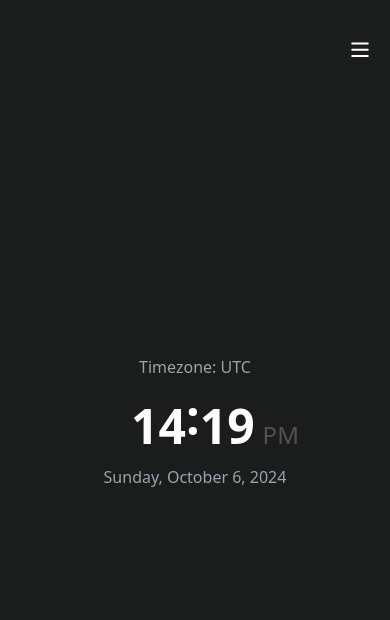
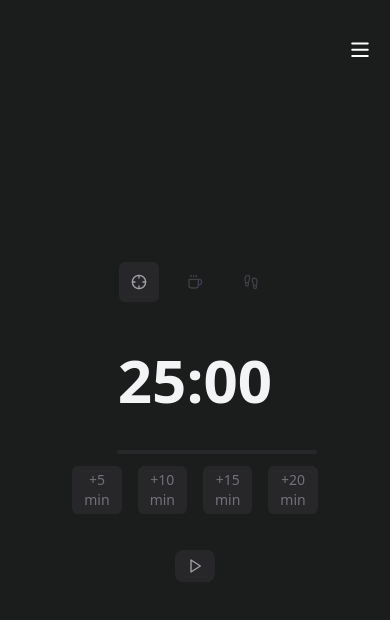
Before and after one commit to itsashishg/timer-pvt, a React (Create React App) app: page /pomodoro in a window 390 px wide. Shown: the top 620 px of the page. Built offline with nearby package versions, Linux system fonts and the light colour scheme.

Commit message:
Pomodoro component added.

```diff
--- a/src/App.js
+++ b/src/App.js
@@ -2,6 +2,7 @@ import './App.css';
 import Time from './components/time';
 import { BrowserRouter as Router, Route, Routes } from 'react-router-dom';
 import Navbar from './components/navbar';
+import Pomodoro from './components/pomodoro';
 
 function App() {
   return (
@@ -10,7 +11,7 @@ function App() {
         <Navbar />
         <Routes>
           <Route path="/" element={<Time />} />
-          <Route path="/pomodoro" element={<Time />} />
+          <Route path="/pomodoro" element={<Pomodoro />} />
           {/* <Route path="/contact" element={<Contact />} /> */}
         </Routes>
       </Router>
--- /dev/null
+++ b/src/components/pomodoro.js
@@ -0,0 +1,120 @@
+import React, { useState, useEffect } from 'react';
+
+const Pomodoro = () => {
+    const [time, setTime] = useState(1500); // Default to 25 minutes
+    const [isActive, setIsActive] = useState(false);
+    const [isPaused, setIsPaused] = useState(false);
+
+    useEffect(() => {
+        let interval = null;
+        if (isActive && !isPaused && time > 0) {
+            interval = setInterval(() => {
+                setTime((prevTime) => prevTime - 1);
+            }, 1000);
+        } else if (!isActive || time === 0) {
+            clearInterval(interval);
+        }
+        return () => clearInterval(interval);
+    }, [isActive, isPaused, time]);
+
+    const formatTime = (time) => {
+        const hours = Math.floor(time / 3600);
+        const minutes = Math.floor((time % 3600) / 60);
+        const seconds = time % 60;
+
+        if (hours > 0) {
+            return `${String(hours).padStart(2, '0')}:${String(minutes).padStart(2, '0')}:${String(seconds).padStart(2, '0')}`;
+        } else {
+            return `${String(minutes).padStart(2, '0')}:${String(seconds).padStart(2, '0')}`;
+        }
+    };
+
+    const handleStop = () => {
+        setIsActive(false);
+        setIsPaused(false);
+        setTime(1500);
+    };
+
+    const addTime = (minutes) => {
+        setTime((prevTime) => prevTime + minutes * 60);
+    };
+
+    return (
+        <div className="flex flex-col items-center justify-center h-screen w-2/5 m-auto">
+            <div className="flex space-x-4 mb-4">
+                <button onClick={() => setTime(1500)} class="flex items-center justify-center rounded-md bg-zinc-800 px-3 py-3 text-zinc-400 transition-colors hover:bg-zinc-700 hover:text-zinc-200 sm:py-1.5">
+                    <svg xmlns="http://www.w3.org/2000/svg" width="24" height="24" viewBox="0 0 24 24" fill="none" stroke="currentColor" stroke-width="2" stroke-linecap="round" stroke-linejoin="round" class="lucide lucide-crosshair block h-4 w-4 sm:hidden">
+                        <circle cx="12" cy="12" r="10"></circle><line x1="22" x2="18" y1="12" y2="12"></line><line x1="6" x2="2" y1="12" y2="12"></line><line x1="12" x2="12" y1="6" y2="2"></line><line x1="12" x2="12" y1="22" y2="18"></line>
+                    </svg>
+                    <span class="hidden sm:block">Focus</span>
+                </button>
+                <button onClick={() => setTime(300)} class="flex items-center justify-center rounded-md px-3 py-3 transition-colors sm:py-1.5 bg-transparent text-zinc-700 hover:bg-zinc-800 hover:text-zinc-400">
+                    <svg xmlns="http://www.w3.org/2000/svg" width="24" height="24" viewBox="0 0 24 24" fill="none" stroke="currentColor" stroke-width="2" stroke-linecap="round" stroke-linejoin="round" class="lucide lucide-coffee block h-4 w-4 sm:hidden">
+                        <path d="M10 2v2"></path><path d="M14 2v2"></path><path d="M16 8a1 1 0 0 1 1 1v8a4 4 0 0 1-4 4H7a4 4 0 0 1-4-4V9a1 1 0 0 1 1-1h14a4 4 0 1 1 0 8h-1"></path>
+                        <path d="M6 2v2"></path>
+                    </svg>
+                    <span class="hidden sm:block">Short Break</span>
+                </button>
+                <button onClick={() => setTime(900)} class="flex items-center justify-center rounded-md px-3 py-3 transition-colors sm:py-1.5 bg-transparent text-zinc-700 hover:bg-zinc-800 hover:text-zinc-400">
+                    <svg xmlns="http://www.w3.org/2000/svg" width="24" height="24" viewBox="0 0 24 24" fill="none" stroke="currentColor" stroke-width="2" stroke-linecap="round" stroke-linejoin="round" class="lucide lucide-footprints block h-4 w-4 sm:hidden">
+                        <path d="M4 16v-2.38C4 11.5 2.97 10.5 3 8c.03-2.72 1.49-6 4.5-6C9.37 2 10 3.8 10 5.5c0 3.11-2 5.66-2 8.68V16a2 2 0 1 1-4 0Z"></path>
+                        <path d="M20 20v-2.38c0-2.12 1.03-3.12 1-5.62-.03-2.72-1.49-6-4.5-6C14.63 6 14 7.8 14 9.5c0 3.11 2 5.66 2 8.68V20a2 2 0 1 0 4 0Z"></path>
+                        <path d="M16 17h4"></path>
+                        <path d="M4 13h4"></path>
+                    </svg>
+                    <span class="hidden sm:block">Long Break</span>
+                </button>
+            </div>
+            <div className="relative my-8 flex flex-col gap-2 text-6xl font-bold text-gray-100 sm:my-8 sm:text-8xl md:text-8xl lg:text-8xl xl:text-9xl">{formatTime(time)}</div>
+            <div class="mx-auto mb-3 mt-2 h-1 w-[200px] overflow-hidden rounded-lg bg-zinc-800 sm:w-full"><div class="h-full rounded-lg bg-zinc-500 transition-all w-0"></div></div>
+            <div className="flex space-x-4 mb-4">
+                <button onClick={() => addTime(5)} class="flex flex-col items-center justify-center rounded-md bg-zinc-800 px-3 py-1 text-sm text-zinc-500 hover:text-zinc-400 sm:block sm:bg-transparent sm:px-2">
+                    <span>+<span class="hidden sm:inline">&nbsp;</span>5</span> <span>min</span>
+                </button>
+                <button onClick={() => addTime(10)} class="flex flex-col items-center justify-center rounded-md bg-zinc-800 px-3 py-1 text-sm text-zinc-500 hover:text-zinc-400 sm:block sm:bg-transparent sm:px-2">
+                    <span>+<span class="hidden sm:inline">&nbsp;</span>10</span> <span>min</span>
+                </button>
+                <button onClick={() => addTime(15)} class="flex flex-col items-center justify-center rounded-md bg-zinc-800 px-3 py-1 text-sm text-zinc-500 hover:text-zinc-400 sm:block sm:bg-transparent sm:px-2">
+                    <span>+<span class="hidden sm:inline">&nbsp;</span>15</span> <span>min</span>
+                </button>
+                <button onClick={() => addTime(20)} class="flex flex-col items-center justify-center rounded-md bg-zinc-800 px-3 py-1 text-sm text-zinc-500 hover:text-zinc-400 sm:block sm:bg-transparent sm:px-2">
+                    <span>+<span class="hidden sm:inline">&nbsp;</span>20</span> <span>min</span>
+                </button>
+            </div>
+            <div className='mt-5 flex items-center gap-1.5 sm:gap-3'>
+                {isActive ? (
+                    <>
+                        <button onClick={() => setIsPaused((prev) => !prev)} class="flex items-center justify-center bg-zinc-800 px-3 text-zinc-400 transition-colors hover:bg-zinc-700 hover:text-zinc-200 sm:py-1.5 rounded-lg py-2">
+                            {isPaused ?
+                                <svg xmlns="http://www.w3.org/2000/svg" width="24" height="24" viewBox="0 0 24 24" fill="none" stroke="currentColor" stroke-width="2" stroke-linecap="round" stroke-linejoin="round" class="lucide lucide-play block h-4 w-4 sm:hidden">
+                                    <polygon points="6 3 20 12 6 21 6 3"></polygon>
+                                </svg> :
+                                <svg xmlns="http://www.w3.org/2000/svg" width="24" height="24" viewBox="0 0 24 24" fill="none" stroke="currentColor" stroke-width="2" stroke-linecap="round" stroke-linejoin="round" class="lucide lucide-pause block h-4 w-4 sm:hidden">
+                                    <rect x="14" y="4" width="4" height="16" rx="1"></rect>
+                                    <rect x="6" y="4" width="4" height="16" rx="1"></rect>
+                                </svg>
+                            }
+                            <span class="hidden sm:block">{isPaused ? 'Resume' : 'Pause'}</span>
+                        </button>
+                        <button onClick={handleStop} class="flex items-center justify-center bg-zinc-800 px-3 text-zinc-400 transition-colors hover:bg-zinc-700 hover:text-zinc-200 sm:py-1.5 rounded-lg py-2">
+                            <svg xmlns="http://www.w3.org/2000/svg" width="24" height="24" viewBox="0 0 24 24" fill="none" stroke="currentColor" stroke-width="2" stroke-linecap="round" stroke-linejoin="round" class="lucide lucide-rotate-ccw block h-4 w-4 sm:hidden">
+                                <path d="M3 12a9 9 0 1 0 9-9 9.75 9.75 0 0 0-6.74 2.74L3 8"></path>
+                                <path d="M3 3v5h5"></path>
+                            </svg>
+                            <span class="hidden sm:block">Reset</span>
+                        </button>
+                    </>
+                ) : (
+                    <button onClick={() => setIsActive(true)} class="flex items-center justify-center bg-zinc-800 px-3 text-zinc-400 transition-colors hover:bg-zinc-700 hover:text-zinc-200 sm:py-1.5 rounded-lg py-2">
+                        <svg xmlns="http://www.w3.org/2000/svg" width="24" height="24" viewBox="0 0 24 24" fill="none" stroke="currentColor" stroke-width="2" stroke-linecap="round" stroke-linejoin="round" class="lucide lucide-play block h-4 w-4 sm:hidden">
+                            <polygon points="6 3 20 12 6 21 6 3"></polygon>
+                        </svg>
+                        <span class="hidden sm:block">Start</span>
+                    </button>
+                )}
+            </div>
+        </div>
+    );
+};
+
+export default Pomodoro;
```
